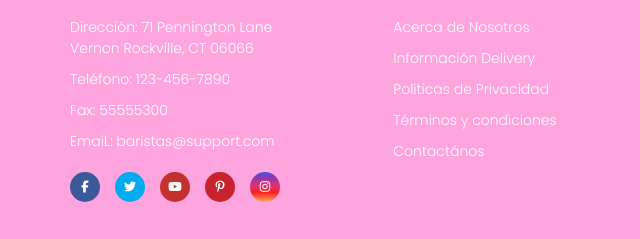
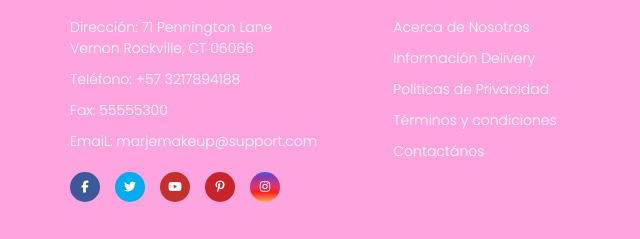
Before and after one commit to GaviriaR10q/MarjeMakeup, a plain HTML site: page index.html in a window 1280 px wide. Shown: the part 3061-3300 px from the top of the page, 0-640 px from the left. Drawn offline with Linux system fonts and the light colour scheme.

Commit message:
index.html

```diff
--- a/index.html
+++ b/index.html
@@ -516,9 +516,9 @@
 								Dirección: 71 Pennington Lane Vernon Rockville, CT
 								06066
 							</li>
-							<li>Teléfono: 123-456-7890</li>
+							<li>Teléfono: +57 3217894188</li>
 							<li>Fax: 55555300</li>
-							<li>EmaiL: baristas@support.com</li>
+							<li>EmaiL: marjemakeup@support.com</li>
 						</ul>
 						<div class="social-icons">
 							<span class="facebook">
```
